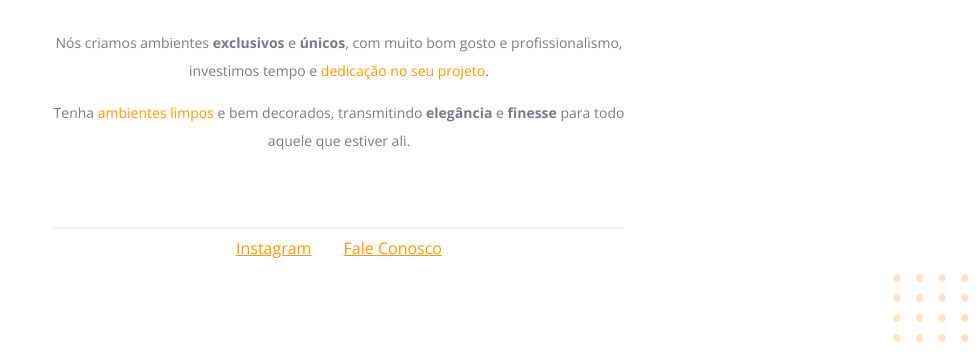
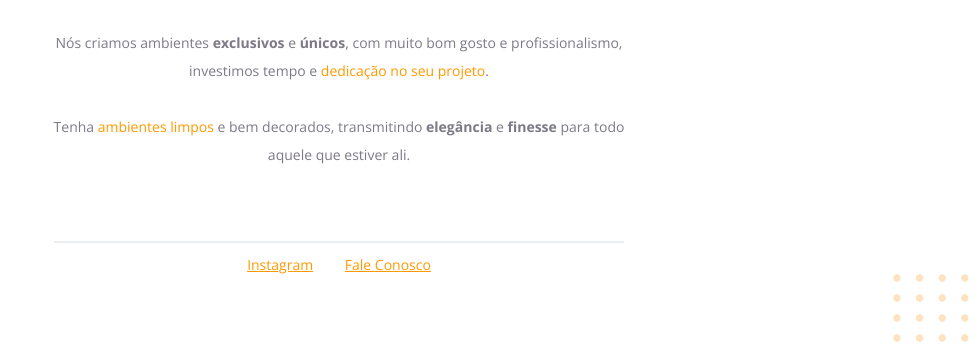
Before and after one commit to Lanzelo/webpageExp, a plain HTML site: page index.html in a window 1280 px wide. Shown: the part 448-800 px from the top of the page, without its empty margins (301-1280 px from the left). Drawn offline with nearby package versions, Linux system fonts and the light colour scheme.

Commit message:
code correction

```diff
--- a/index.html
+++ b/index.html
@@ -22,19 +22,20 @@
         <p>
             Nós criamos ambientes <b>exclusivos</b> e <b>únicos</b>, com muito bom gosto e profissionalismo,
             investimos tempo e <span>dedicação no seu projeto</span>.
-        </p>
-        <p>
+        <br>
+        <br>
             Tenha <span>ambientes limpos</span> e bem decorados, transmitindo <b>elegância</b> e
             <b>finesse</b> para todo aquele que estiver ali.
         </p>
     </div>
 
-    <footer>
+    <div id="footer">
         <div class="line"></div>
         <a id="insta" href="https://www.instagram.com/" target="_blank">Instagram</a>
         <a href="mailto:" target="_blank">Fale Conosco</a>
+    </div>
         <img id="balls" src="images/balls-decoration.svg" alt="16 bolinhas alaranjadas transparentes dispostas no canto direito inferior da tela em 4 por 4, formando um quadrado.">
-    </footer>
+
 
 </body>
 </html>
--- a/style.css
+++ b/style.css
@@ -30,7 +30,7 @@ span, a {
     color:#FF9900;
 }
 
-p {
+p, #footer {
     color: #7D7987;
 
     font-size: 14px;
@@ -44,8 +44,8 @@ p {
     margin: 0 auto 8px;
 }
 
-#insta {
-    margin-right: 28px;
+#footer a + a{
+    margin-left: 28px;
 }
 
 #balls {
```
